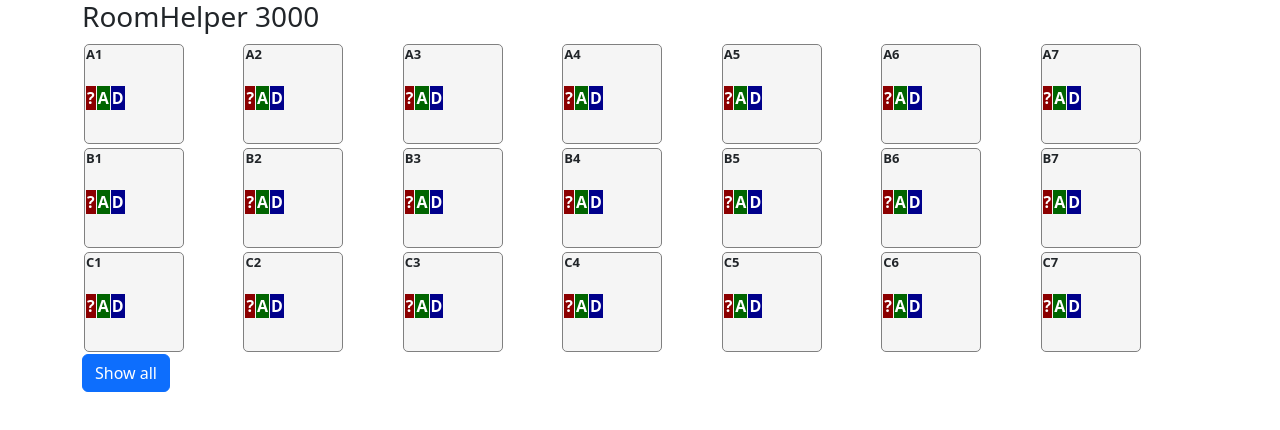
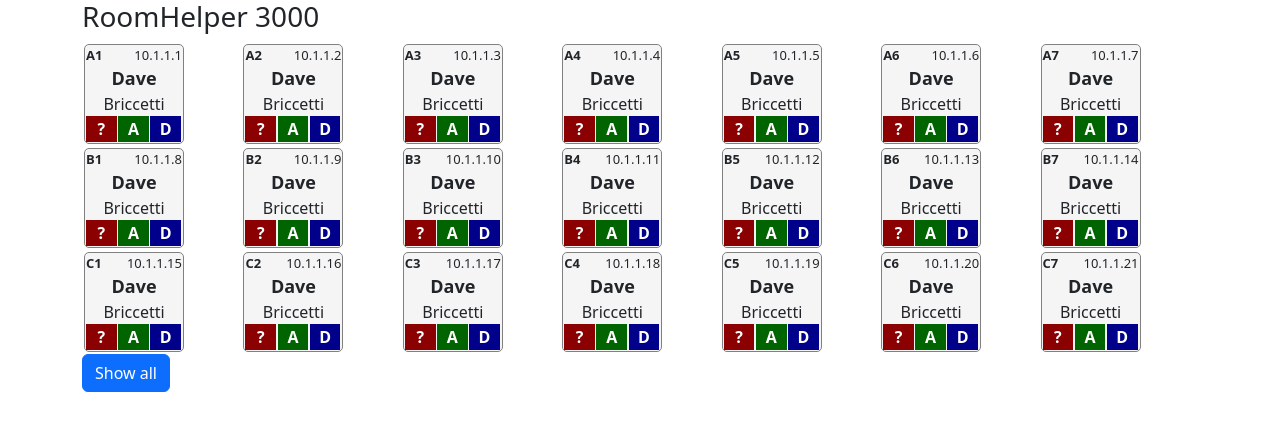
Before and after one commit to dcbriccetti/RoomHelper-3001, a React (Create React App) app: page / in a window 1280 px wide. Both pictures are taken after a click on the button "Show all". Shown: the top 430 px of the page. Built offline with nearby package versions, Linux system fonts and the light colour scheme.

Commit message:
Improve station display

```diff
--- a/src/App.css
+++ b/src/App.css
@@ -20,12 +20,46 @@
     font-size: small;
     font-weight: bold;
     position: relative;
-    top: -5px; /* why is this needed? */
+}
+
+.status-tags {
+    display: flex;
+    flex-wrap: wrap;
+    justify-content: space-between;
+    width: 100%;
 }
 
 .status-tag {
+    display: inline-block;
+    width: 32%;
+    text-align: center;
     padding: 1px;
     margin-right: 1px;
     color: white;
     font-weight: bold;
 }
+
+.station-top-line {
+    top: -5px; /* why is this needed? */
+    font-size: small;
+    display: flex;
+    justify-content: space-between;
+    align-items: flex-start;  /* To ensure both texts are aligned to the top */
+}
+
+.left-text, .right-text {
+    margin: 0;  /* Removes default margins to make text flush */
+}
+
+.station-student-first-name {
+    font-size: large;
+    font-weight: bold;
+}
+
+.station-student-last-name {
+}
+
+.station-student-first-name, .station-student-last-name {
+    width: 100%;
+    text-align: center;
+}
--- a/src/components/Station.tsx
+++ b/src/components/Station.tsx
@@ -2,15 +2,21 @@ import StatusTags from "./StatusTags";
 
 interface Props {
     stationName: string
+    studentFirstName: string
+    studentLastName: string
     ip: string
     tagVisibilities: boolean[]
 }
 
-export default function Station({stationName, ip, tagVisibilities}: Props) {
+export default function Station({stationName, studentFirstName, studentLastName, ip, tagVisibilities}: Props) {
     return (
         <div className='station'>
-            <span className='station-name'>{stationName}</span><br/>
-            <p>{ip}</p>
+            <div className="station-top-line">
+                <span className='station-name left-text'>{stationName}</span>
+                <span className='right-text'>{ip}</span>
+            </div>
+            <div className='station-student-first-name'>{studentFirstName}</div>
+            <div className='station-student-last-name'>{studentLastName}</div>
             <StatusTags visibilities={tagVisibilities}/>
         </div>
     )
--- a/src/components/Stations.tsx
+++ b/src/components/Stations.tsx
@@ -19,7 +19,7 @@ export default function Stations({tagVisibilities}: Props) {
         <div className='stations'>
             {
                 Array.from({length: rows * cols}).map((_, i) =>
-                    <Station key={i} stationName={stationName(i)} ip={''} tagVisibilities={tagVisibilities}/>
+                    <Station key={i} stationName={stationName(i)} ip={'10.1.1.' + (i + 1)} tagVisibilities={tagVisibilities} studentFirstName={'Dave'} studentLastName={'Briccetti'}/>
                 )
             }
         </div>
```
